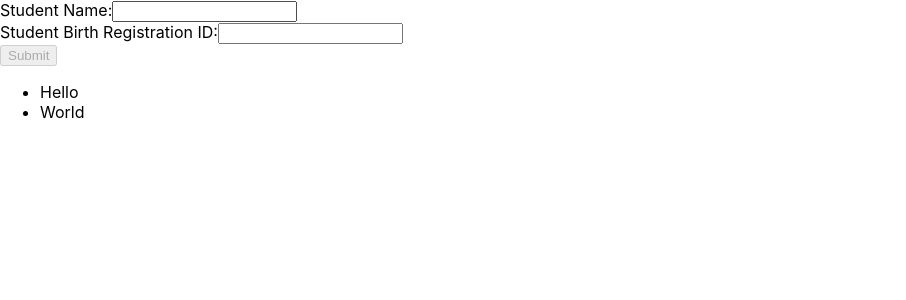
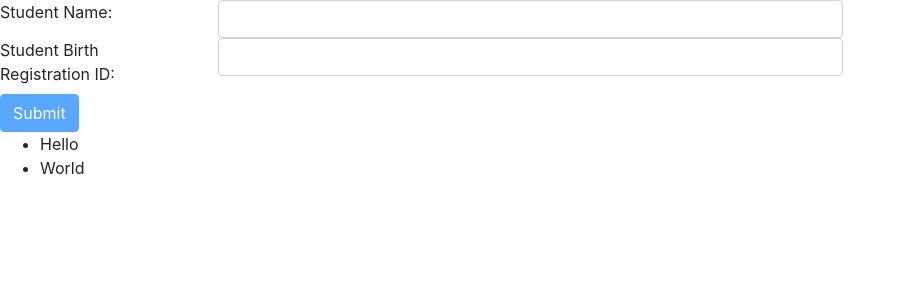
Before and after one commit to ishmum123/studentlog-next, a Next.js app: page /register in a window 1280 px wide. Shown: the top 300 px of the page, without its empty margins (0-906 px from the left). Built offline with nearby package versions, Linux system fonts and the light colour scheme.

Commit message:
adds basic css to register

```diff
--- a/package.json
+++ b/package.json
@@ -9,8 +9,12 @@
   },
   "dependencies": {
     "axios": "^0.21.1",
+    "bootstrap": "^4.6.0",
+    "jquery": "^3.6.0",
     "next": "10.1.3",
+    "popper.js": "^1.16.1",
     "react": "17.0.2",
+    "react-bootstrap": "^1.5.2",
     "react-dom": "17.0.2"
   }
 }
--- a/pages/register.js
+++ b/pages/register.js
@@ -1,5 +1,6 @@
 import {useState} from "react";
 import List from "../modules/registration/list";
+import 'bootstrap/dist/css/bootstrap.css';
 
 //TODO: remove this page later. this file is for template use.
 export default function Register() {
@@ -20,23 +21,35 @@ export default function Register() {
     return (
         <form action="none">
             <div>
+                <div class = "row">
+                    <div class = "col-md-2">
                     <label htmlFor="student_name">Student Name:</label>
-                <input
+                    </div>
+                    <div class = "col-md-6">
+                        <input class = "form-control"
                         value={studentName}
                         id="student_name"
                         type="text"
                         onChange={event => setStudentName(event.target.value)} />
                     </div>
+                </div>
+            </div>
             <div>
+                <div className="row">
+                    <div className="col-md-2">
                         <label htmlFor="student_birth_reg_id">Student Birth Registration ID:</label>
-                <input
+                    </div>
+                    <div className="col-md-6">
+                        <input class = "form-control"
                         value={studentRegId}
                         id="student_birth_reg_id"
                         type="text"
                         onChange={({ target: { value } }) => setStudentRegId(value)} />
                         {(studentRegId && !isValidRegId) && <p style={{color: 'red'}}>Invalid ID Entered</p>}
                     </div>
-            <button
+                </div>
+            </div>
+            <button class = "btn btn-primary"
                 disabled={!isValidData}
                 type="button"
                 onClick={callJsonPlaceholder}>
```
Also changed, not shown: 1 other file (tests, documents, lock files or other folders). Lines whose indentation alone changed are shown as unchanged.
